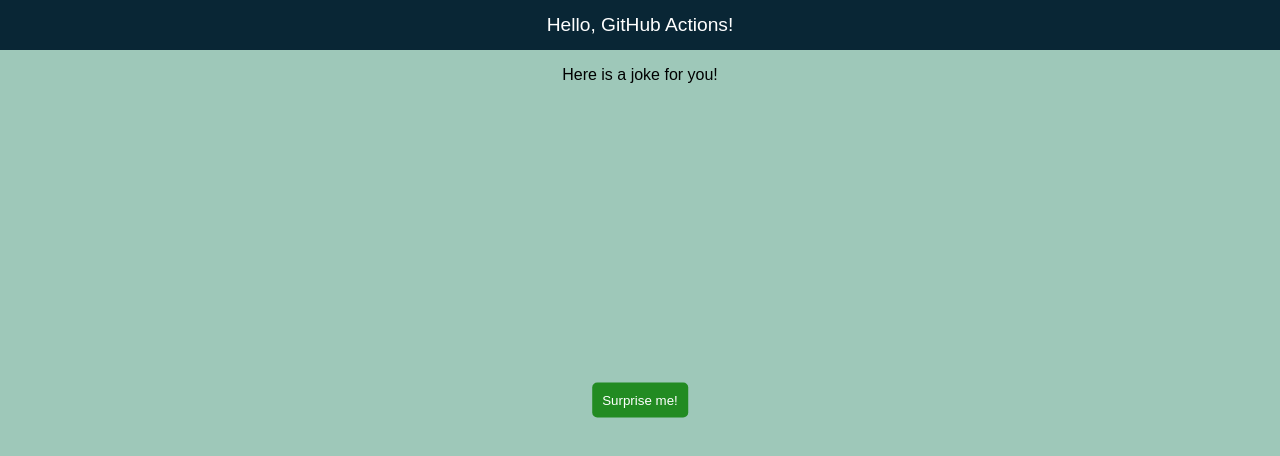
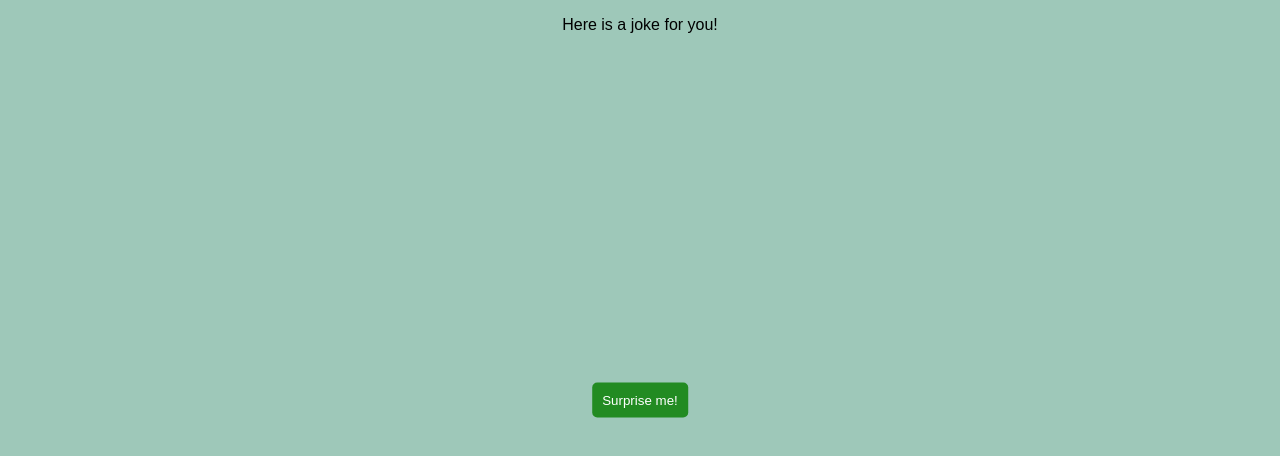
Before and after one commit to sujith-ga/github-actions-sample, a website: page index.html in a window 1280 px wide. Drawn offline with Linux system fonts and the light colour scheme.

Commit message:
Update changes

```diff
--- a/index.html
+++ b/index.html
@@ -6,9 +6,9 @@
     <link rel="stylesheet" type="text/css" href="styles.css" />
   </head>
   <body>
-    <div class="title">
+    <!-- <div class="title">
       <p>Hello, GitHub Actions!</p>
-    </div>
+    </div> -->
     <div class="joke-block">
       <p>Here is a joke for you!</p>
       <p id="joke-line"></p>
```
